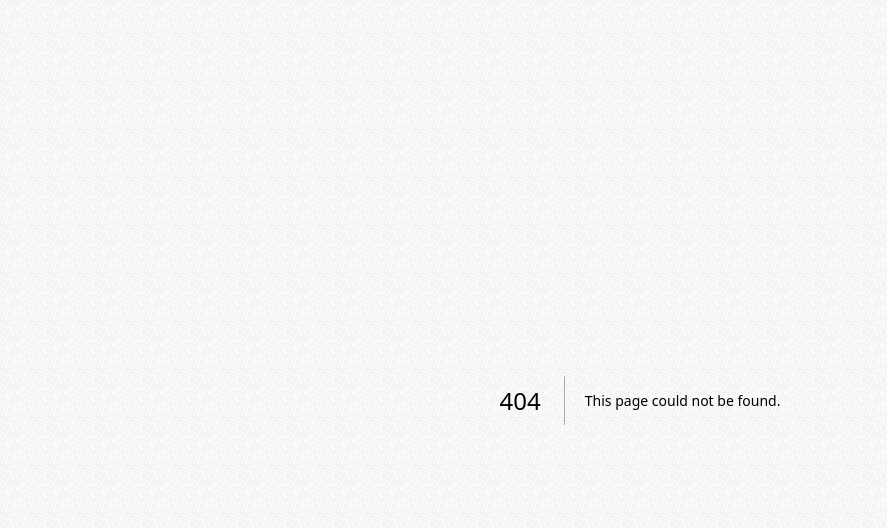
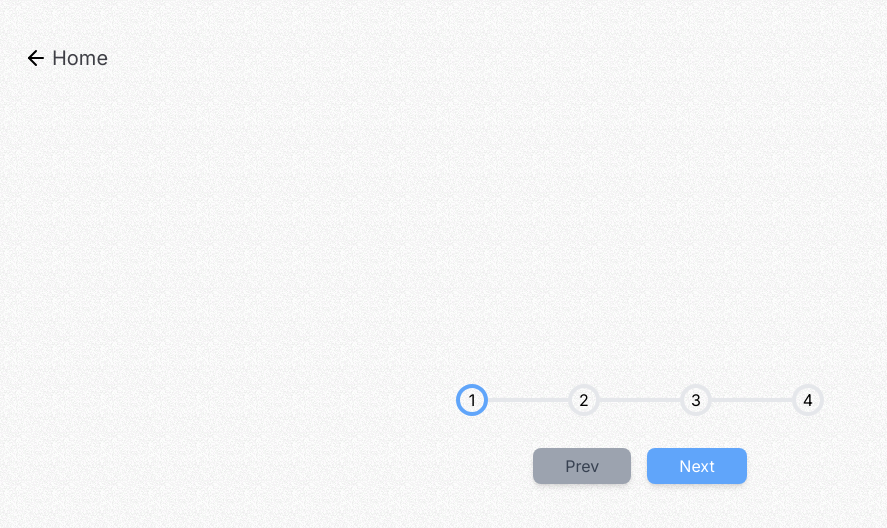
Before and after one commit to gbfool/50-mini-web-apps, a Next.js app: page /progress-steps in a window 1280 px wide. Before the commit this address had no page. Shown: the top 528 px of the page, without its empty margins (0-887 px from the left). Built offline with nearby package versions, Linux system fonts and the light colour scheme.

Commit message:
added project-2

```diff
--- a/src/app/expanding-cards/page.tsx
+++ b/src/app/expanding-cards/page.tsx
@@ -1,4 +1,5 @@
 "use client";
+import HomeBack from "@/components/HomeBack";
 import { cn } from "@/lib/utils";
 import { ArrowLeft } from "lucide-react";
 import Link from "next/link";
@@ -25,15 +26,7 @@ const ExpandingCard = () => {
 
   return (
     <div className="flex flex-col gap-2 items-stretch p-2 sm:p-4">
-      <div className="flex">
-        <Link
-          href="/"
-          className="flex gap-1 mt-6 items-center rounded-md px-2 py-1 hover:bg-zinc-200"
-        >
-          <ArrowLeft className="h-6 w-6" />
-          <h2 className="text-zinc-700 text-xl">Home</h2>
-        </Link>
-      </div>
+      <HomeBack />
       <div className="flex max-h-screen items-center justify-center overflow-hidden">
         {urls.map((url, index) => {
           const hideOnSmall = index > 2 ? "hidden sm:block" : "block";
--- a/src/app/page.tsx
+++ b/src/app/page.tsx
@@ -8,6 +8,7 @@ interface RowProps {
 export default function Home() {
   const rows: RowProps[] = [
     { name: "Expanding Cards", route: "/expanding-cards" },
+    { name: "Progress Steps", route: "/progress-steps" },
   ];
   return (
     <div className="mt-24 w-[90vw] mx-auto flex flex-col">
--- /dev/null
+++ b/src/app/progress-steps/page.tsx
@@ -0,0 +1,73 @@
+"use client";
+import Button from "@/components/Button";
+import HomeBack from "@/components/HomeBack";
+import { cn } from "@/lib/utils";
+import { useState } from "react";
+
+const ProgressSteps = () => {
+  const [selectedCount, setSelectedCount] = useState<number>(0);
+  const MAX_COUNT = 4;
+  return (
+    <div className="flex flex-col gap-2 p-2 sm:p-4 h-screen">
+      <HomeBack />
+      <div className="flex flex-grow items-center justify-center overflow-hidden">
+        <div className="flex flex-col items-center gap-8">
+          <div className="flex">
+            {Array.from({ length: MAX_COUNT }).map((_, idx) => {
+              return (
+                <div key={idx} className="flex items-center">
+                  <div
+                    className={cn(
+                      "border-4 h-8 w-8 rounded-full text-center transition-all duration-300 delay-100",
+                      {
+                        "border-blue-400": idx <= selectedCount,
+                      }
+                    )}
+                  >
+                    {idx + 1}
+                  </div>
+                  {idx != MAX_COUNT - 1 && (
+                    <div
+                      className={cn(
+                        "w-20 border-2 transition-all duration-800 ease-in ",
+                        {
+                          "border-blue-400": idx <= selectedCount - 1,
+                        }
+                      )}
+                    />
+                  )}
+                </div>
+              );
+            })}
+          </div>
+          <div className="flex gap-4">
+            <Button
+              isDisabled={selectedCount == 0}
+              onClick={() =>
+                setSelectedCount((prev) => {
+                  if (prev > 0) return prev - 1;
+                  return prev;
+                })
+              }
+            >
+              Prev
+            </Button>
+            <Button
+              isDisabled={selectedCount == MAX_COUNT - 1}
+              onClick={() =>
+                setSelectedCount((prev) => {
+                  if (prev == MAX_COUNT - 1) return prev;
+                  return prev + 1;
+                })
+              }
+            >
+              Next
+            </Button>
+          </div>
+        </div>
+      </div>
+    </div>
+  );
+};
+
+export default ProgressSteps;
--- /dev/null
+++ b/src/components/Button.tsx
@@ -0,0 +1,29 @@
+import { MouseEventHandler } from "react";
+
+interface ButtonProps {
+  className?: string;
+  children: React.ReactNode;
+  onClick: MouseEventHandler<HTMLDivElement>;
+  isDisabled: boolean;
+}
+
+const Button = ({ className, children, onClick, isDisabled }: ButtonProps) => {
+  // Default Tailwind classes for the button
+  const defaultClasses = "px-8 py-1.5 rounded-lg shadow-md";
+
+  // Combine default classes with any custom classes passed via props
+  const combinedClasses = `${defaultClasses} ${className || ""}`.trim();
+  const disabledClasses = "cursor-not-allowed bg-gray-400 text-gray-700";
+  const enabledClasses =
+    "bg-blue-400 text-white hover:bg-blue-500 cursor-pointer";
+  const classes = `${combinedClasses} ${
+    isDisabled ? disabledClasses : enabledClasses
+  }`;
+  return (
+    <div onClick={onClick} className={classes}>
+      {children}
+    </div>
+  );
+};
+
+export default Button;
--- /dev/null
+++ b/src/components/HomeBack.tsx
@@ -0,0 +1,18 @@
+import { ArrowLeft } from "lucide-react";
+import Link from "next/link";
+
+const HomeBack = () => {
+  return (
+    <div className="flex">
+      <Link
+        href="/"
+        className="flex gap-1 mt-6 items-center rounded-md px-2 py-1 hover:bg-zinc-200"
+      >
+        <ArrowLeft className="h-6 w-6" />
+        <h2 className="text-zinc-700 text-xl">Home</h2>
+      </Link>
+    </div>
+  );
+};
+
+export default HomeBack;
--- a/src/lib/utils.ts
+++ b/src/lib/utils.ts
@@ -40,7 +40,6 @@ export function constructMetadata({
     },
     icons,
     metadataBase: new URL("https://50-mini-web-apps.vercel.app"),
-    themeColor: "#FFF",
     ...(noIndex && {
       robots: {
         index: false,
```
